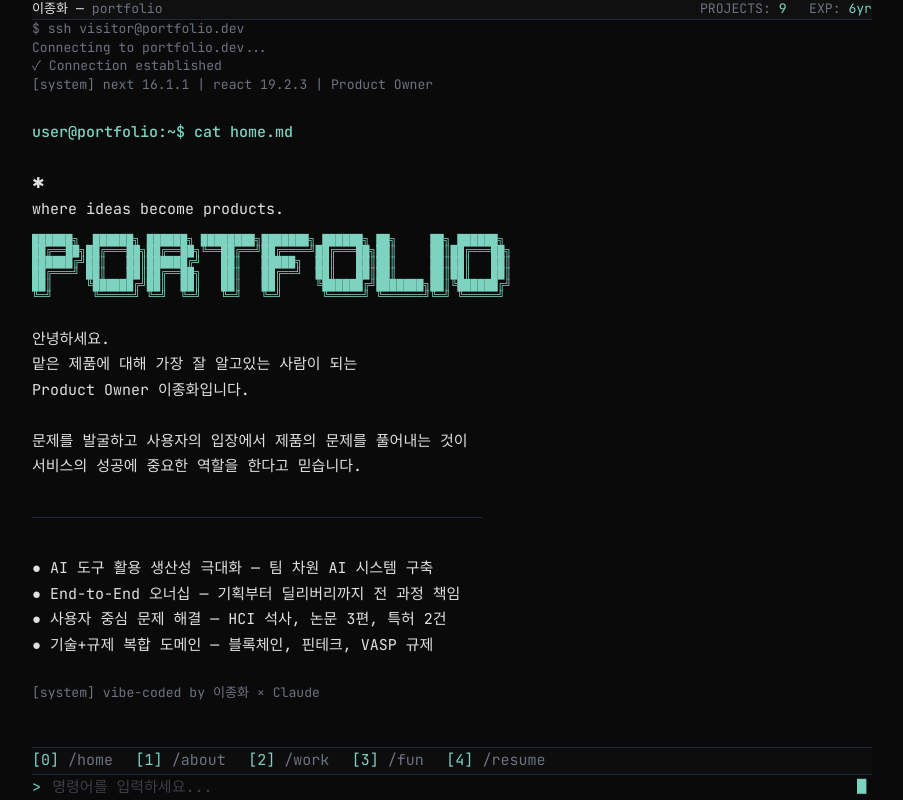
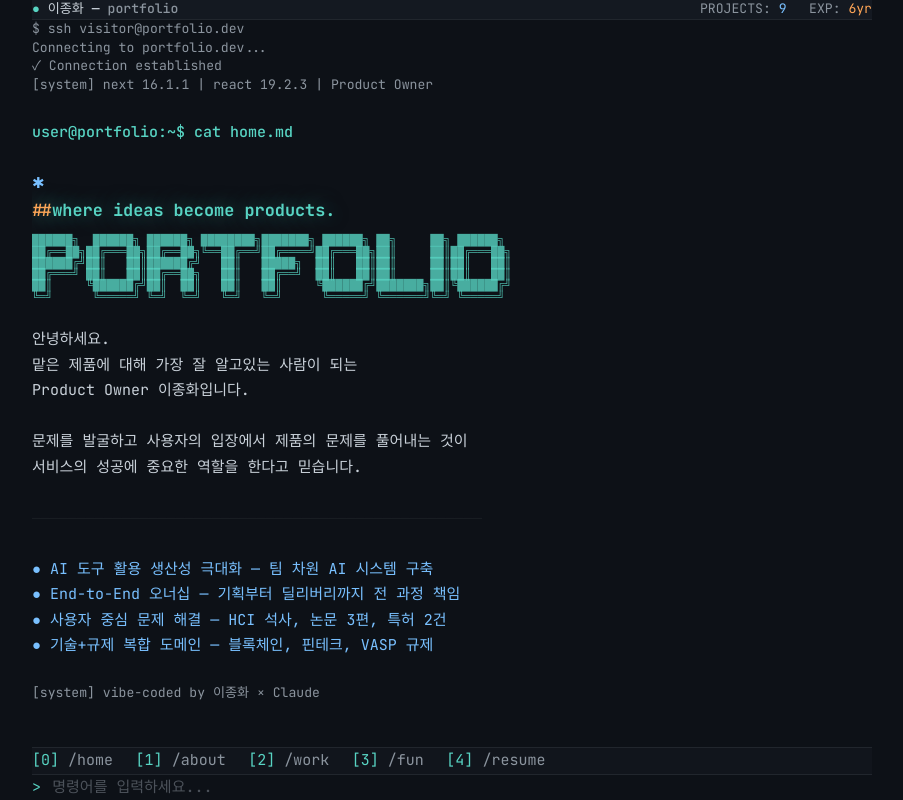
Before and after one commit to DinN0000/example_02, a Next.js app: page / in a window 1280 px wide. Shown: the whole page, without its empty margins (188-1091 px from the left). Built offline with nearby package versions, Linux system fonts and the light colour scheme.

Commit message:
🎨 Improve visual styling and soften background

```diff
--- a/src/app/globals.css
+++ b/src/app/globals.css
@@ -4,13 +4,22 @@
   --font-mono: "JetBrains Mono", "Fira Code", ui-monospace, monospace;
   --font-sans: "Pretendard Variable", -apple-system, BlinkMacSystemFont, sans-serif;
 
-  --color-background: #0a0a0a;
-  --color-foreground: #e0e0e0;
-  --color-muted: #6b7280;
-  --color-accent: #7dd3c0;
-  --color-accent-dim: #5fb3a0;
-  --color-border: #1f2937;
-  --color-card: #111111;
+  /* Softer dark theme - inspired by GitHub dark */
+  --color-background: #0d1117;
+  --color-foreground: #c9d1d9;
+  --color-muted: #8b949e;
+  --color-accent: #58d4c3;
+  --color-accent-dim: #3fb3a3;
+  --color-accent-glow: #58d4c380;
+  --color-border: #21262d;
+  --color-card: #161b22;
+
+  /* Point colors for highlights */
+  --color-section-title: #58d4c3;
+  --color-highlight-cyan: #79c0ff;
+  --color-highlight-orange: #ffa657;
+  --color-highlight-yellow: #e3b341;
+  --color-highlight-purple: #d2a8ff;
 }
 
 * {
@@ -57,11 +66,40 @@ body {
 a {
   color: var(--color-accent);
   text-decoration: none;
-  transition: opacity 0.2s;
+  transition: all 0.2s ease;
 }
 
 a:hover {
-  opacity: 0.8;
+  opacity: 0.9;
+  text-shadow: 0 0 8px var(--color-accent-glow);
+}
+
+/* Section title styling */
+.text-section-title {
+  color: var(--color-section-title);
+  text-shadow: 0 0 20px var(--color-accent-glow);
+}
+
+/* Highlight colors */
+.text-highlight-cyan {
+  color: var(--color-highlight-cyan);
+}
+
+.text-highlight-orange {
+  color: var(--color-highlight-orange);
+}
+
+.text-highlight-yellow {
+  color: var(--color-highlight-yellow);
+}
+
+.text-highlight-purple {
+  color: var(--color-highlight-purple);
+}
+
+/* Glow effect for accent elements */
+.glow-accent {
+  text-shadow: 0 0 10px var(--color-accent-glow);
 }
 
 /* Animations */
--- a/src/components/Terminal.tsx
+++ b/src/components/Terminal.tsx
@@ -6,7 +6,7 @@ import { portfolio } from "@/data/portfolio";
 type Section = "intro" | "home" | "work" | "work-detail" | "fun" | "fun-detail" | "resume";
 
 interface TerminalLine {
-  type: "command" | "output" | "ascii" | "system" | "menu" | "divider";
+  type: "command" | "output" | "ascii" | "system" | "menu" | "divider" | "section-title" | "highlight";
   content: string;
 }
 
@@ -133,15 +133,15 @@ export default function Terminal() {
     const homeLines: TerminalLine[] = [
       { type: "command", content: `user@portfolio:~$ cat home.md` },
       { type: "output", content: "" },
-      { type: "output", content: `✱` },
-      { type: "output", content: portfolio.home.tagline },
+      { type: "highlight", content: `✱` },
+      { type: "section-title", content: `## ${portfolio.home.tagline}` },
       { type: "ascii", content: portfolio.home.asciiArt },
       { type: "output", content: "" },
       ...portfolio.home.intro.map(line => ({ type: "output" as const, content: line })),
       { type: "output", content: "" },
       { type: "divider", content: "──────────────────────────────────────────────────" },
       { type: "output", content: "" },
-      ...portfolio.home.highlights.map(line => ({ type: "output" as const, content: line })),
+      ...portfolio.home.highlights.map(line => ({ type: "highlight" as const, content: line })),
       { type: "output", content: "" },
       { type: "system", content: `[system] vibe-coded by ${portfolio.profile.name} × Claude` },
     ];
@@ -167,19 +167,19 @@ export default function Terminal() {
       { type: "command", content: `user@portfolio:~$ cat about.md` },
       { type: "ascii", content: portfolio.about.asciiArt },
       { type: "output", content: "" },
-      { type: "output", content: `## ${portfolio.about.whoAmI.title}` },
+      { type: "section-title", content: `## ${portfolio.about.whoAmI.title}` },
       { type: "output", content: "" },
       ...portfolio.about.whoAmI.content.map(line => ({ type: "output" as const, content: line })),
       { type: "output", content: "" },
       { type: "divider", content: "──────────────────────────────────────────────────" },
       { type: "output", content: "" },
-      { type: "output", content: `## ${portfolio.about.coreValues.title}` },
+      { type: "section-title", content: `## ${portfolio.about.coreValues.title}` },
       { type: "output", content: "" },
       ...portfolio.about.coreValues.content.map(line => ({ type: "output" as const, content: line })),
       { type: "output", content: "" },
       { type: "divider", content: "──────────────────────────────────────────────────" },
       { type: "output", content: "" },
-      { type: "output", content: `## ${portfolio.about.strengths.title}` },
+      { type: "section-title", content: `## ${portfolio.about.strengths.title}` },
       { type: "output", content: "" },
     ];
 
@@ -196,9 +196,9 @@ export default function Terminal() {
     aboutLines.push(
       { type: "divider", content: "──────────────────────────────────────────────────" },
       { type: "output", content: "" },
-      { type: "output", content: `## ${portfolio.about.background.title}` },
+      { type: "section-title", content: `## ${portfolio.about.background.title}` },
       { type: "output", content: "" },
-      { type: "output", content: `Education` },
+      { type: "highlight", content: `Education` },
       { type: "output", content: "" },
     );
 
@@ -210,7 +210,7 @@ export default function Terminal() {
 
     aboutLines.push(
       { type: "output", content: "" },
-      { type: "output", content: `Career` },
+      { type: "highlight", content: `Career` },
       { type: "output", content: "" },
     );
 
@@ -238,13 +238,13 @@ export default function Terminal() {
     portfolio.work.projects.forEach((project, index) => {
       workLines.push(
         { type: "output", content: `●` },
-        { type: "output", content: `${index + 1}. ${project.title}` },
+        { type: "highlight", content: `${index + 1}. ${project.title}` },
         { type: "output", content: `●` },
         { type: "output", content: `${project.period} | ${project.role}` },
         { type: "output", content: `●` },
         { type: "output", content: project.summary },
         { type: "output", content: `●` },
-        { type: "output", content: `[${project.tags.join(", ")}]` },
+        { type: "system", content: `[${project.tags.join(", ")}]` },
         { type: "output", content: "" },
       );
     });
@@ -268,7 +268,7 @@ export default function Terminal() {
     const detailLines: TerminalLine[] = [
       { type: "command", content: `user@portfolio:~$ cat work/${project.slug}.md` },
       { type: "output", content: "" },
-      { type: "output", content: `# ${project.title}` },
+      { type: "section-title", content: `## ${project.title}` },
       { type: "output", content: "" },
       { type: "output", content: `●` },
       { type: "output", content: `📅 ${project.period}` },
@@ -317,7 +317,7 @@ export default function Terminal() {
     portfolio.fun.projects.forEach((project, index) => {
       funLines.push(
         { type: "output", content: `●` },
-        { type: "output", content: `${index + 1}. ${project.title}` },
+        { type: "highlight", content: `${index + 1}. ${project.title}` },
         { type: "output", content: `●` },
         { type: "output", content: project.summary },
       );
@@ -330,7 +330,7 @@ export default function Terminal() {
       if (project.link) {
         funLines.push(
           { type: "output", content: `●` },
-          { type: "output", content: `→ ${project.link} ↗` },
+          { type: "system", content: `→ ${project.link} ↗` },
         );
       }
       funLines.push({ type: "output", content: "" });
@@ -345,7 +345,7 @@ export default function Terminal() {
       { type: "command", content: `user@portfolio:~$ cat resume.md` },
       { type: "ascii", content: portfolio.resume.asciiArt },
       { type: "output", content: "" },
-      { type: "output", content: "## Experience" },
+      { type: "section-title", content: "## Experience" },
       { type: "output", content: "" },
     ];
 
@@ -364,7 +364,7 @@ export default function Terminal() {
     resumeLines.push(
       { type: "divider", content: "──────────────────────────────────────────────────" },
       { type: "output", content: "" },
-      { type: "output", content: "## Education" },
+      { type: "section-title", content: "## Education" },
       { type: "output", content: "" },
     );
 
@@ -383,14 +383,14 @@ export default function Terminal() {
     resumeLines.push(
       { type: "divider", content: "──────────────────────────────────────────────────" },
       { type: "output", content: "" },
-      { type: "output", content: "## Skills" },
+      { type: "section-title", content: "## Skills" },
       { type: "output", content: "" },
       { type: "output", content: `●` },
-      { type: "output", content: `Product: ${portfolio.resume.skills.product.join(" · ")}` },
+      { type: "highlight", content: `Product: ${portfolio.resume.skills.product.join(" · ")}` },
       { type: "output", content: `●` },
-      { type: "output", content: `Tools: ${portfolio.resume.skills.tools.join(" · ")}` },
+      { type: "highlight", content: `Tools: ${portfolio.resume.skills.tools.join(" · ")}` },
       { type: "output", content: `●` },
-      { type: "output", content: `Domain: ${portfolio.resume.skills.domain.join(" · ")}` },
+      { type: "highlight", content: `Domain: ${portfolio.resume.skills.domain.join(" · ")}` },
       { type: "output", content: "" },
       { type: "divider", content: "──────────────────────────────────────────────────" },
       { type: "output", content: "" },
@@ -525,7 +525,7 @@ export default function Terminal() {
         );
       case "ascii":
         return (
-          <pre key={index} className={`text-accent text-[10px] sm:text-xs leading-none whitespace-pre overflow-x-auto ${asciiAnimation}`}>
+          <pre key={index} className={`text-accent/80 text-[10px] sm:text-xs leading-none whitespace-pre overflow-x-auto ${asciiAnimation}`}>
             {line.content}
           </pre>
         );
@@ -537,13 +537,26 @@ export default function Terminal() {
         );
       case "divider":
         return (
-          <div key={index} className={`text-border select-none ${baseAnimation}`}>
+          <div key={index} className={`text-border/60 select-none ${baseAnimation}`}>
             {line.content}
           </div>
         );
       case "menu":
         return (
           <div key={index} className={`text-accent ${baseAnimation}`}>
+            {line.content}
+          </div>
+        );
+      case "section-title":
+        return (
+          <div key={index} className={`text-section-title font-semibold text-lg mt-2 ${baseAnimation}`}>
+            <span className="text-highlight-orange mr-2">##</span>
+            {line.content.replace(/^##\s*/, '')}
+          </div>
+        );
+      case "highlight":
+        return (
+          <div key={index} className={`text-highlight-cyan ${baseAnimation}`}>
             {line.content}
           </div>
         );
@@ -562,12 +575,12 @@ export default function Terminal() {
       {/* Status Bar */}
       <header className="sticky top-0 z-10 bg-card/95 backdrop-blur border-b border-border">
         <div className="px-6 py-3 flex justify-between items-center text-sm">
-          <span className="text-foreground">
-            {portfolio.profile.name} — <span className="text-muted">portfolio</span>
+          <span className="text-foreground font-medium">
+            <span className="text-accent">●</span> {portfolio.profile.name} — <span className="text-muted">portfolio</span>
           </span>
           <div className="flex gap-6 text-muted">
-            <span>PROJECTS: <span className="text-accent">{portfolio.metrics.projects}</span></span>
-            <span>EXP: <span className="text-accent">{portfolio.metrics.exp}</span></span>
+            <span>PROJECTS: <span className="text-highlight-cyan">{portfolio.metrics.projects}</span></span>
+            <span>EXP: <span className="text-highlight-orange">{portfolio.metrics.exp}</span></span>
           </div>
         </div>
       </header>
```
